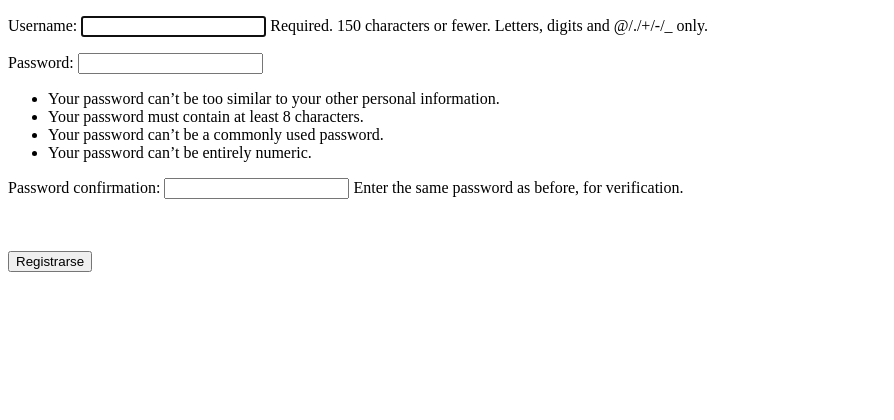
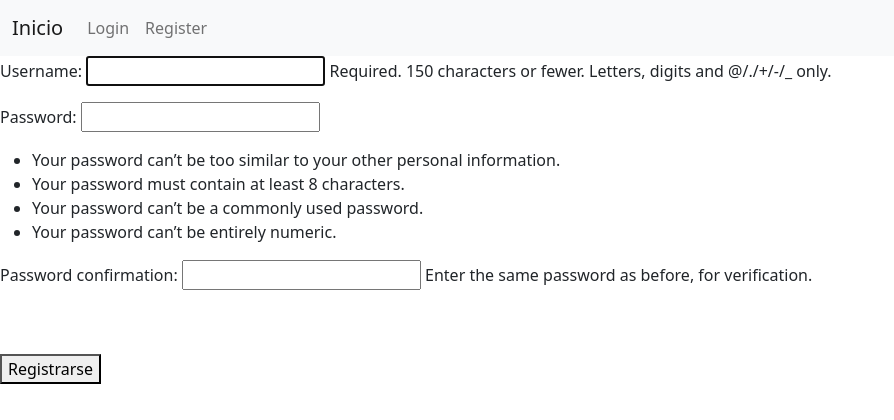
Before and after one commit to jmoyano90/EntregaFinal, a Django app: page /blog/register/ in a window 1280 px wide. Shown: the top 420 px of the page, without its empty margins (0-894 px from the left). Run offline with Django 4.2, Linux system fonts and the light colour scheme.

Commit message:
registro html

```diff
--- a/ProyectoFinal/blog/templates/blog/register.html
+++ b/ProyectoFinal/blog/templates/blog/register.html
@@ -1,5 +1,72 @@
 {% extends "blog/madre.html" %}
 {% block contenido %}
+<!DOCTYPE html>
+<html lang="en">
+<head>
+    <meta charset="UTF-8">
+    <meta http-equiv="X-UA-Compatible" content="IE=edge">
+    <meta name="viewport" content="width=device-width, initial-scale=1.0">
+    <title>Register</title>
+    <link href="https://cdn.jsdelivr.net/npm/bootstrap@5.2.2/dist/css/bootstrap.min.css" rel="stylesheet" integrity="sha384-Zenh87qX5JnK2Jl0vWa8Ck2rdkQ2Bzep5IDxbcnCeuOxjzrPF/et3URy9Bv1WTRi" crossorigin="anonymous">
+    <script src="https://cdn.jsdelivr.net/npm/bootstrap@5.2.2/dist/js/bootstrap.bundle.min.js" integrity="sha384-OERcA2EqjJCMA+/3y+gxIOqMEjwtxJY7qPCqsdltbNJuaOe923+mo//f6V8Qbsw3" crossorigin="anonymous"></script>
+</head>
+<body>
+    <header>
+        <nav class="navbar navbar-expand-lg bg-light">
+            <div class="container-fluid">
+              <a class="navbar-brand" href="{% url 'Inicio' %}">Inicio</a>
+              <button class="navbar-toggler" type="button" data-bs-toggle="collapse" data-bs-target="#navbarNav" aria-controls="navbarNav" aria-expanded="false" aria-label="Toggle navigation">
+                <span class="navbar-toggler-icon"></span>
+              </button>
+              <div class="collapse navbar-collapse" id="navbarNav">
+                <ul class="navbar-nav">
+                {% if request.user.is_authenticated %}
+                <li class="nav-item">
+                    <a class="nav-link active" aria-current="page" href="{% url 'AutorList' %}">Autores</a>
+                </li>
+                <li class="nav-item">
+                    <a class="nav-link" href="{% url 'ArticuloList' %}">Articulos</a>
+                </li>
+                <li class="nav-item">
+                    <a class="nav-link" href="{% url 'SeccionList' %}">Secciones</a>
+                </li>
+                {% endif %}
+                {% if not request.user.is_authenticated %}
+                <li class="nav-item">
+                    <a class="nav-link" href="{% url 'Login' %}">Login</a>
+                </li>
+                {% endif %}
+                {% if request.user.is_authenticated %}
+                <li class="nav-item">
+                    <a class="nav-link" href="{% url 'Logout' %}">Logout</a>
+                </li>
+                {% endif %}
+                {% if not request.user.is_authenticated %}
+                <li class="nav-item">
+                    <a class="nav-link" href="{% url 'Register' %}">Register</a>
+                </li>
+                {% endif %}
+                {% if request.user.is_authenticated %}
+                <li class="nav-item">
+                    <a class="nav-link" href="{% url 'EditarPerfil' %}">Editar Perfil</a>
+                </li>
+                <li class="nav-item">
+                    <a class="nav-link" href="{% url 'AgregarAvatar' %}">Agregar Avatar</a>
+                </li>
+                <li class="nav-item">
+                    <a class="nav-link" href="{% url 'About' %}">Sobre Nosotros</a>
+                </li>
+                <li class="avatar">
+                    <img height="40px" src="{{ avatar }}"/>
+                </li>
+                  {% endif %}
+                </ul>
+              </div>
+            </div>
+          </nav>
+    </header>
+</body>
+</html>
 <form action="" method="POST">
     {% csrf_token %}
     {{ form.as_p }}
```
Also changed, not shown: ProyectoFinal/db.sqlite3.
